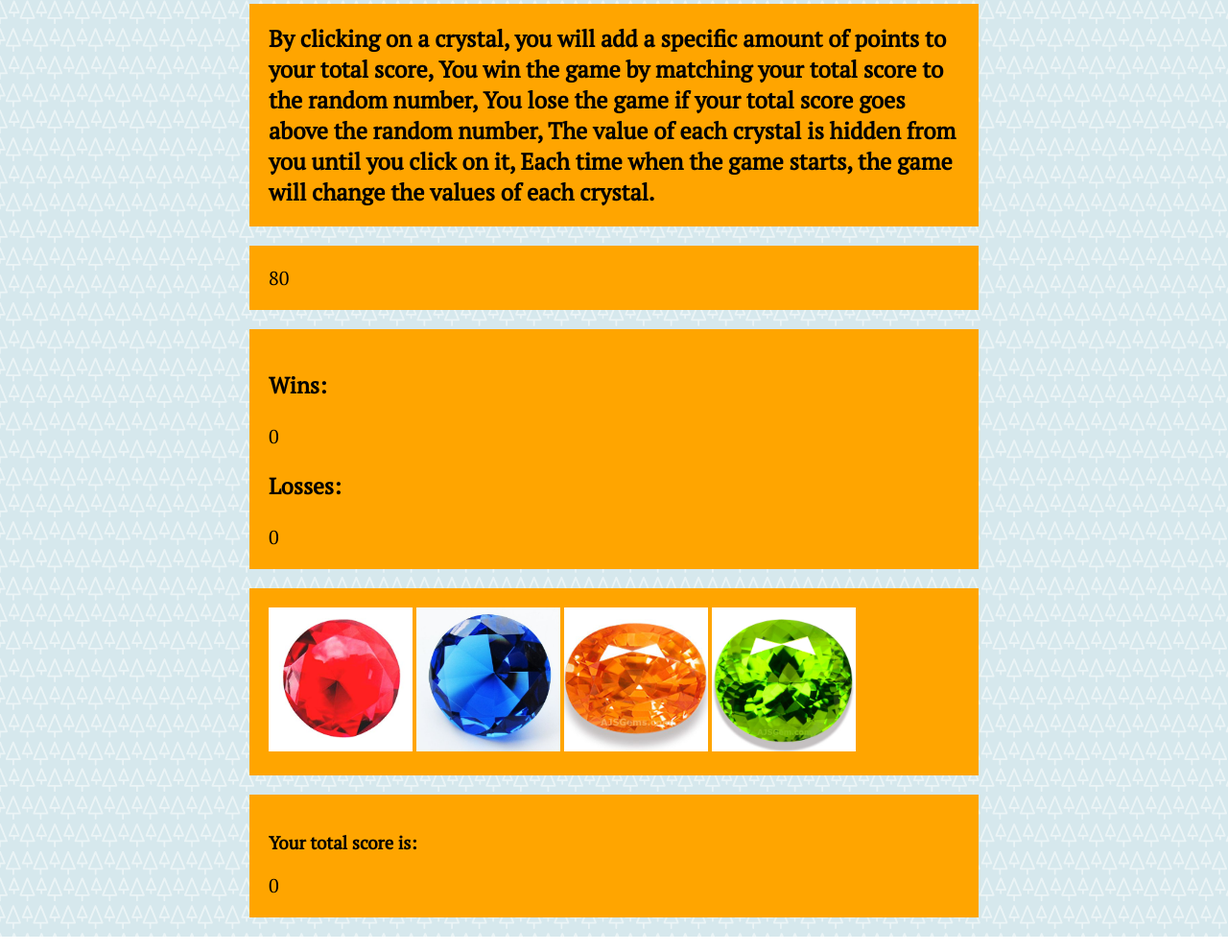
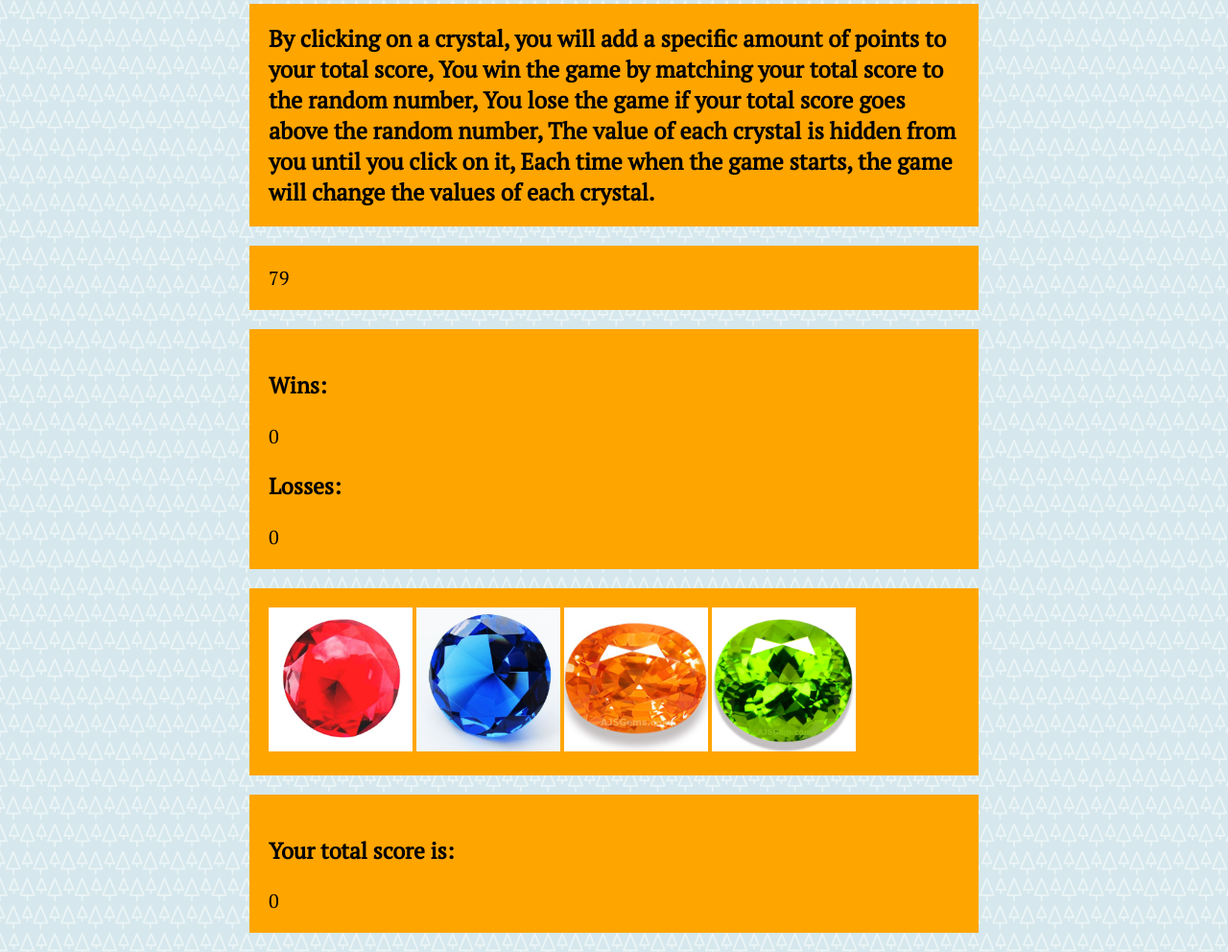
Before and after one commit to rfields1128/crystal-collector-game, a plain HTML site: page index.html in a window 1280 px wide. Shown: the part 118-1110 px from the top of the page at 96% size. Drawn offline with nearby package versions, Linux system fonts and the light colour scheme.

Commit message:
final edits: cleaned up css, cleaned up index.html, do you read these commits?

```diff
--- a/assets/css/style.css
+++ b/assets/css/style.css
@@ -4,28 +4,18 @@ body{
     margin: 0 auto;
 }
 
-h1, div, .important, p{
+
+.font-style{
+    font-size: 20px;
+    font-weight: 800px;
+
+}
+
+
+
+.gene-simmons-family-jewels {
+    padding: 20px;
+    margin: 20px;
     background-color: orange;
     font-family: 'PT Serif', serif;
 }
-
-#target-score, #total-score{
-    font-weight: 800px;
-    font-size: 20px
-}
-.winsandloss{
-    font-size: 20px;
-    font-weight: 800px;
-    padding: 20px;
-    margin: 20px;
-}
-
-h1, .important, #target-score {
-    padding: 20px;
-    margin: 20px;
-}
-
-.score-total, .gene-simmons-family-jewels {
-    padding: 20px;
-    margin: 20px;
-}
--- a/assets/javascript/javascript.js
+++ b/assets/javascript/javascript.js
@@ -17,18 +17,23 @@ var randomNumber
 // add a onclick event listener to each crystal
 $(document).ready(function () {
 
+        function randomInt(min,max){
+            min = Math.ceil(12);
+            max = Math.floor(1);
+        redCrystal = Math.floor(Math.random() * (max - min)) + min;
+        blueCrystal = Math.floor(Math.random() * (max - min)) + min;
+        orangeCrystal = Math.floor(Math.random() * (max - min)) + min;
+        greenCrystal = Math.floor(Math.random() * (max - min)) + min;
+        };
 
-        redCrystal = Math.floor(Math.random() * 10);
-        blueCrystal = Math.floor(Math.random() * 10);
-        orangeCrystal = Math.floor(Math.random() * 10);
-        greenCrystal = Math.floor(Math.random() * 10);
+        randomInt();
 
 
         function getRandom(min, max) {
-            min = Math.ceil(50);
-            max = Math.floor(100);
+            min = Math.ceil(19);
+            max = Math.floor(120);
             return targetNumber = Math.floor(Math.random() * (max - min)) + min;
-        }
+        };
 
         getRandom();
 
@@ -36,7 +41,7 @@ $(document).ready(function () {
 
         $("#crystal-red").on("click", function () {
             totalScore = totalScore + redCrystal
-            console.log(totalScore = totalScore + redCrystal)
+            console.log(redCrystal)
             $("#total-score").html(totalScore)
             if (totalScore == targetNumber) {
                 win();
@@ -48,7 +53,7 @@ $(document).ready(function () {
 
         $("#crystal-blue").on("click", function () {
             totalScore = totalScore + blueCrystal
-            console.log(totalScore = totalScore + blueCrystal)
+            console.log(blueCrystal)
             $("#total-score").html(totalScore)
             if (totalScore == targetNumber) {
                 win();
@@ -60,7 +65,7 @@ $(document).ready(function () {
 
         $("#crystal-orange").on("click", function () {
             totalScore = totalScore + orangeCrystal
-            console.log(totalScore = totalScore + orangeCrystal)
+            console.log(orangeCrystal)
             $("#total-score").html(totalScore)
             if (totalScore == targetNumber) {
                 win();
@@ -72,7 +77,7 @@ $(document).ready(function () {
 
         $("#crystal-green").on("click", function () {
             totalScore = totalScore + greenCrystal
-            console.log(totalScore = totalScore + greenCrystal)
+            console.log(greenCrystal)
             $("#total-score").html(totalScore)
             if (totalScore == targetNumber) {
                 win();
--- a/index.html
+++ b/index.html
@@ -10,14 +10,14 @@
 </head>
 <body>
 
-    <h1>CrystalsCollector!</h1>
-    <h2 class="important">By clicking on a crystal, you will add a specific amount of points to your total score,
+    <h1 class="gene-simmons-family-jewels">CrystalsCollector!</h1>
+    <h2 class="gene-simmons-family-jewels">By clicking on a crystal, you will add a specific amount of points to your total score,
         You win the game by matching your total score to the random number,
         You lose the game if your total score goes above the random number,
         The value of each crystal is hidden from you until you click on it,
         Each time when the game starts, the game will change the values of each crystal.</h2>
-    <div id="target-score">0</div>
-    <div class="winsandloss">
+    <div class="gene-simmons-family-jewels font-style" id="target-score">0</div>
+    <div class="winsandloss font-style gene-simmons-family-jewels">
         <h3>Wins:</h3><div id="wins">0</div>
         <h3>Losses:</h3><div id="losses">0</div>
     </div>
@@ -27,7 +27,7 @@
         <img src="assets/images/orangejewel.jpg" id="crystal-orange" width=150px>
         <img src="assets/images/greenjewel.jpg" id="crystal-green" width=150px>
     </div>
-    <div class="score-total">
+    <div class="gene-simmons-family-jewels score-total font-style">
     <h3>Your total score is:</h3>
     <div id="total-score">0</div>
     </div>
```
Also changed, not shown: 1-CrystalCollector.jpg (deleted).
